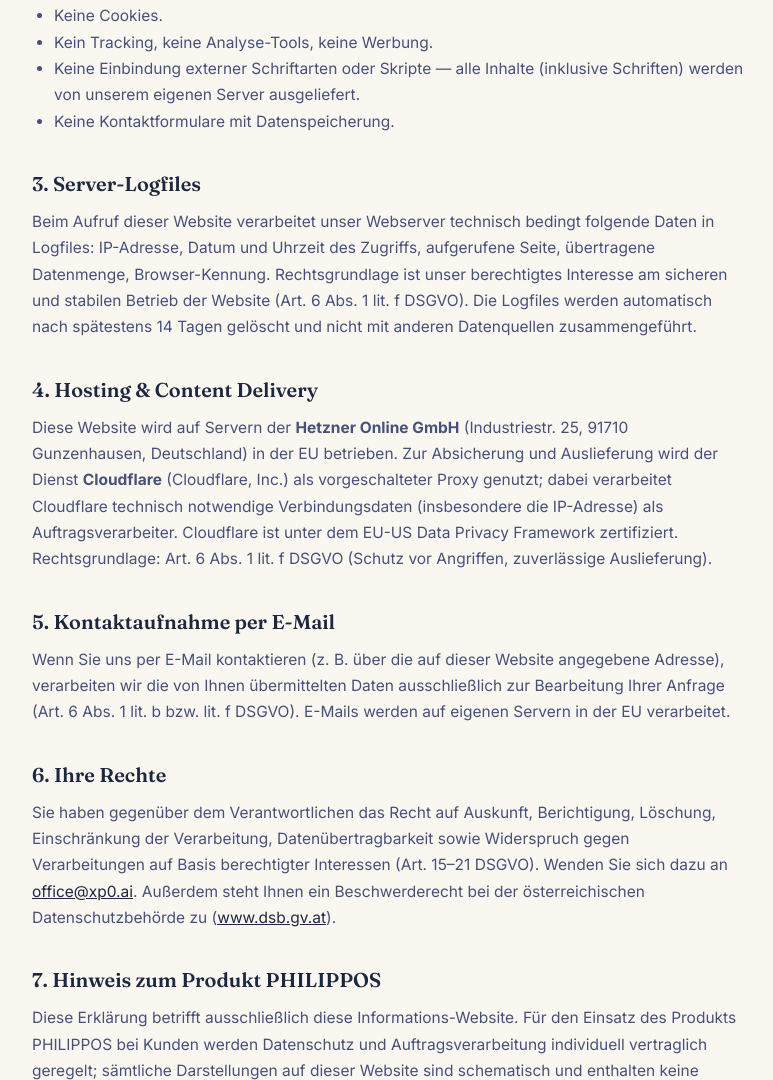
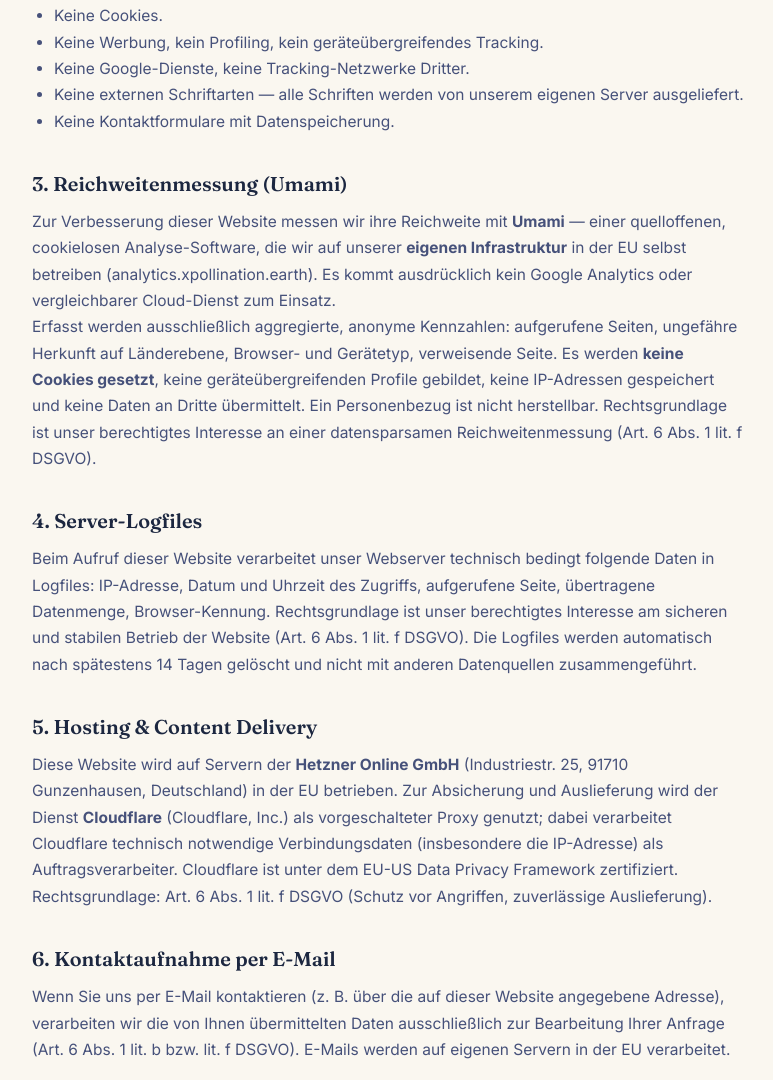
Before and after one commit to xp0-ai/philippos-site, a plain HTML site: page public/datenschutz.html in a window 1280 px wide. Shown: the part 446-1526 px from the top of the page, without its empty margins (252-1025 px from the left). Drawn offline with Linux system fonts and the light colour scheme.

Commit message:
feat: Umami Reichweitenmessung (cookieless, selbst gehostet) + Datenschutzerklärung angepasst

```diff
--- a/public/datenschutz.html
+++ b/public/datenschutz.html
@@ -45,13 +45,28 @@ footer{border-top:1px solid var(--line);padding:32px 0;font-size:13.5px;color:va
     <h2>2. Was diese Website NICHT tut</h2>
     <ul>
       <li>Keine Cookies.</li>
-      <li>Kein Tracking, keine Analyse-Tools, keine Werbung.</li>
-      <li>Keine Einbindung externer Schriftarten oder Skripte — alle Inhalte
-      (inklusive Schriften) werden von unserem eigenen Server ausgeliefert.</li>
+      <li>Keine Werbung, kein Profiling, kein geräteübergreifendes Tracking.</li>
+      <li>Keine Google-Dienste, keine Tracking-Netzwerke Dritter.</li>
+      <li>Keine externen Schriftarten — alle Schriften werden von unserem eigenen
+      Server ausgeliefert.</li>
       <li>Keine Kontaktformulare mit Datenspeicherung.</li>
     </ul>
 
-    <h2>3. Server-Logfiles</h2>
+    <h2>3. Reichweitenmessung (Umami)</h2>
+    <p>Zur Verbesserung dieser Website messen wir ihre Reichweite mit
+    <strong>Umami</strong> — einer quelloffenen, cookielosen Analyse-Software, die
+    wir auf unserer <strong>eigenen Infrastruktur</strong> in der EU selbst
+    betreiben (analytics.xpollination.earth). Es kommt ausdrücklich kein
+    Google Analytics oder vergleichbarer Cloud-Dienst zum Einsatz.</p>
+    <p>Erfasst werden ausschließlich aggregierte, anonyme Kennzahlen: aufgerufene
+    Seiten, ungefähre Herkunft auf Länderebene, Browser- und Gerätetyp,
+    verweisende Seite. Es werden <strong>keine Cookies gesetzt</strong>, keine
+    geräteübergreifenden Profile gebildet, keine IP-Adressen gespeichert und keine
+    Daten an Dritte übermittelt. Ein Personenbezug ist nicht herstellbar.
+    Rechtsgrundlage ist unser berechtigtes Interesse an einer datensparsamen
+    Reichweitenmessung (Art. 6 Abs. 1 lit. f DSGVO).</p>
+
+    <h2>4. Server-Logfiles</h2>
     <p>Beim Aufruf dieser Website verarbeitet unser Webserver technisch bedingt
     folgende Daten in Logfiles: IP-Adresse, Datum und Uhrzeit des Zugriffs,
     aufgerufene Seite, übertragene Datenmenge, Browser-Kennung.
@@ -60,7 +75,7 @@ footer{border-top:1px solid var(--line);padding:32px 0;font-size:13.5px;color:va
     automatisch nach spätestens 14 Tagen gelöscht und nicht mit anderen
     Datenquellen zusammengeführt.</p>
 
-    <h2>4. Hosting &amp; Content Delivery</h2>
+    <h2>5. Hosting &amp; Content Delivery</h2>
     <p>Diese Website wird auf Servern der <strong>Hetzner Online GmbH</strong>
     (Industriestr. 25, 91710 Gunzenhausen, Deutschland) in der EU betrieben.
     Zur Absicherung und Auslieferung wird der Dienst <strong>Cloudflare</strong>
@@ -70,13 +85,13 @@ footer{border-top:1px solid var(--line);padding:32px 0;font-size:13.5px;color:va
     Framework zertifiziert. Rechtsgrundlage: Art. 6 Abs. 1 lit. f DSGVO
     (Schutz vor Angriffen, zuverlässige Auslieferung).</p>
 
-    <h2>5. Kontaktaufnahme per E-Mail</h2>
+    <h2>6. Kontaktaufnahme per E-Mail</h2>
     <p>Wenn Sie uns per E-Mail kontaktieren (z. B. über die auf dieser Website
     angegebene Adresse), verarbeiten wir die von Ihnen übermittelten Daten
     ausschließlich zur Bearbeitung Ihrer Anfrage (Art. 6 Abs. 1 lit. b bzw.
     lit. f DSGVO). E-Mails werden auf eigenen Servern in der EU verarbeitet.</p>
 
-    <h2>6. Ihre Rechte</h2>
+    <h2>7. Ihre Rechte</h2>
     <p>Sie haben gegenüber dem Verantwortlichen das Recht auf Auskunft,
     Berichtigung, Löschung, Einschränkung der Verarbeitung,
     Datenübertragbarkeit sowie Widerspruch gegen Verarbeitungen auf Basis
@@ -85,7 +100,7 @@ footer{border-top:1px solid var(--line);padding:32px 0;font-size:13.5px;color:va
     Außerdem steht Ihnen ein Beschwerderecht bei der österreichischen
     Datenschutzbehörde zu (<a href="https://www.dsb.gv.at" rel="noopener">www.dsb.gv.at</a>).</p>
 
-    <h2>7. Hinweis zum Produkt PHILIPPOS</h2>
+    <h2>8. Hinweis zum Produkt PHILIPPOS</h2>
     <p>Diese Erklärung betrifft ausschließlich diese Informations-Website.
     Für den Einsatz des Produkts PHILIPPOS bei Kunden werden Datenschutz und
     Auftragsverarbeitung individuell vertraglich geregelt; sämtliche
```
Also changed, not shown: public/index.html (+2 -0 lines).
